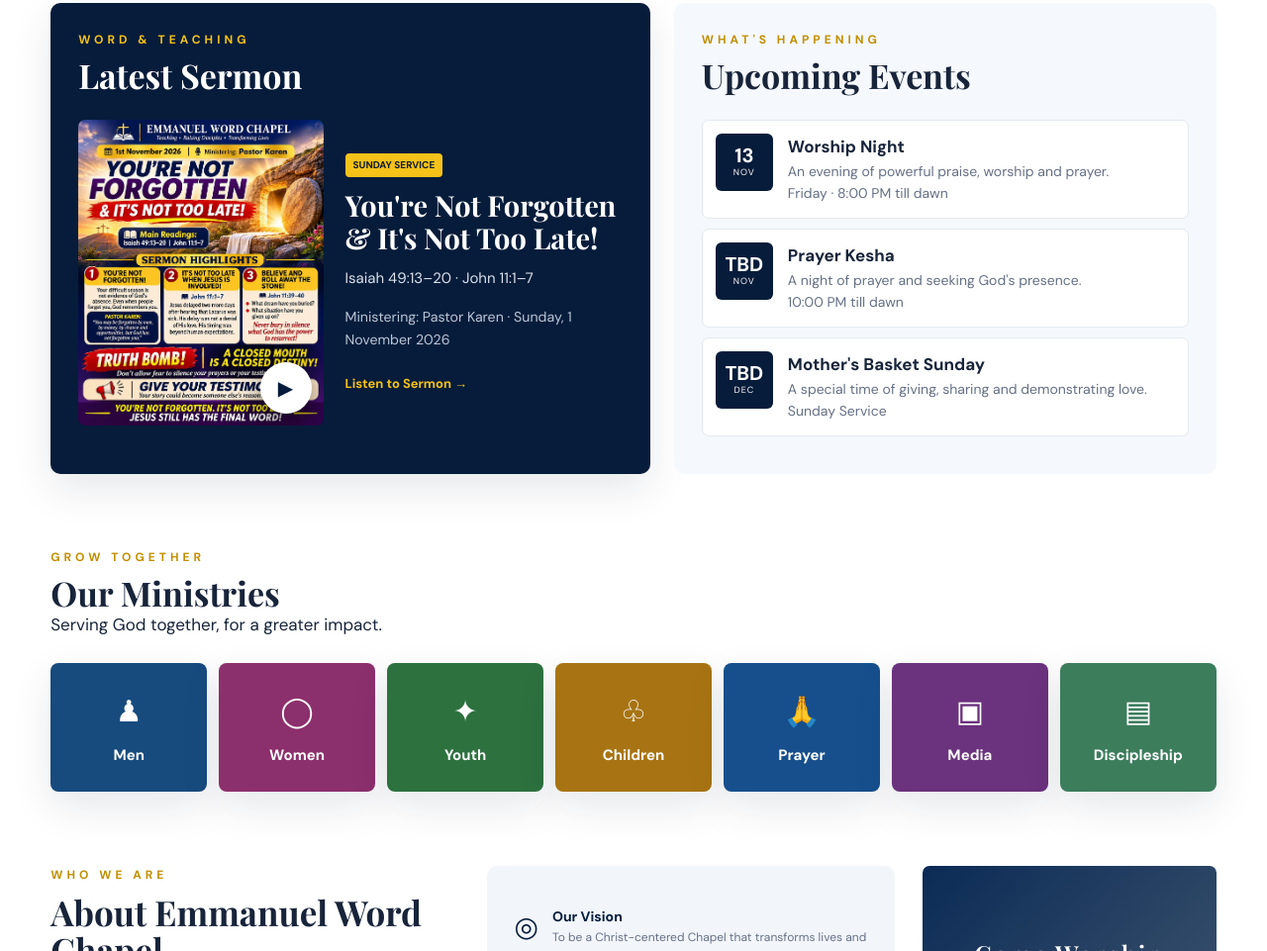
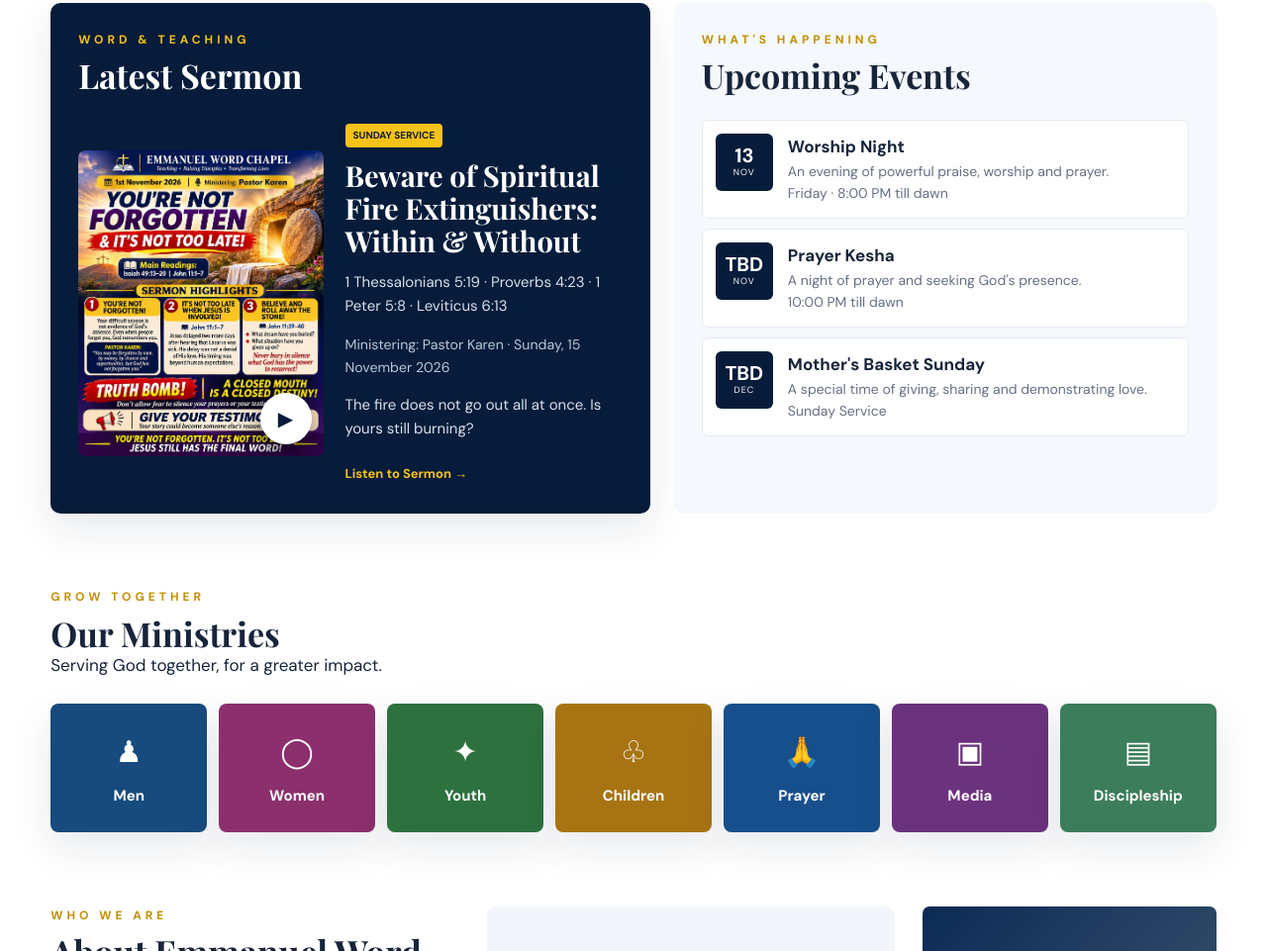
Before and after one commit to MohmisInfusion/Web, a plain HTML site: page index.html in a window 1280 px wide. Shown: the part 1233-2194 px from the top of the page at 99% size. Drawn offline with nearby package versions, Linux system fonts and the light colour scheme.

Commit message:
Update index.html
Sermon highlights notes

```diff
--- a/index.html
+++ b/index.html
@@ -181,20 +181,23 @@
             <button class="play-button" type="button" aria-label="Play sermon video">▶</button>
           </figure>
 
-  <div class="sermon-copy">
+<div class="sermon-copy">
   <span class="pill">SUNDAY SERVICE</span>
-  <h3>You're Not Forgotten<br>& It's Not Too Late!</h3>
+  <h3>Beware of Spiritual Fire Extinguishers:<br>Within &amp; Without</h3>
   <p>
-    Isaiah 49:13–20 · John 11:1–7
+    1 Thessalonians 5:19 · Proverbs 4:23 ·
+    1 Peter 5:8 · Leviticus 6:13
   </p>
   <small>
-    Ministering: Pastor Karen · Sunday, 1 November 2026
+    Ministering: Pastor Karen · Sunday, 15 November 2026
   </small>
-<a href=" https://on.soundcloud.com/RSlVJ5hSmCKd4y5WY7" class="text-link js-listen-sermon" target="_blank" rel="noopener noreferrer">Listen to Sermon →</a>
-
-          </div>
-        </div>
-      </div>
+  <p>
+    The fire does not go out all at once. Is yours still burning?
+  </p>
+  <a href="https://on.soundcloud.com/RSlVJ5hSmCKd4y5WY7" class="text-link js-listen-sermon" target="_blank" rel="noopener noreferrer">Listen to Sermon →</a>
+</div>
+</div>
+</div>
 
       <div class="events-preview" id="events">
         <div class="section-heading">
```
